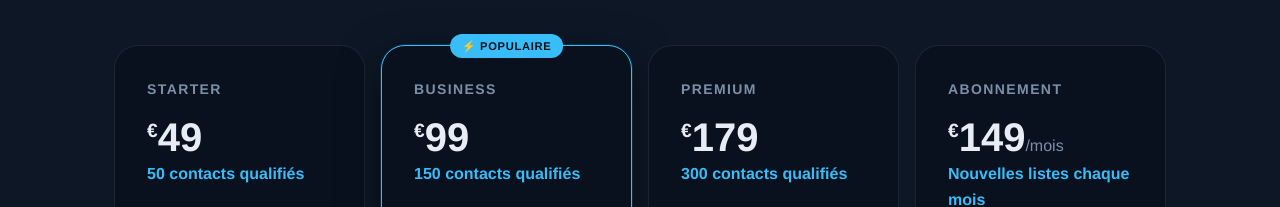
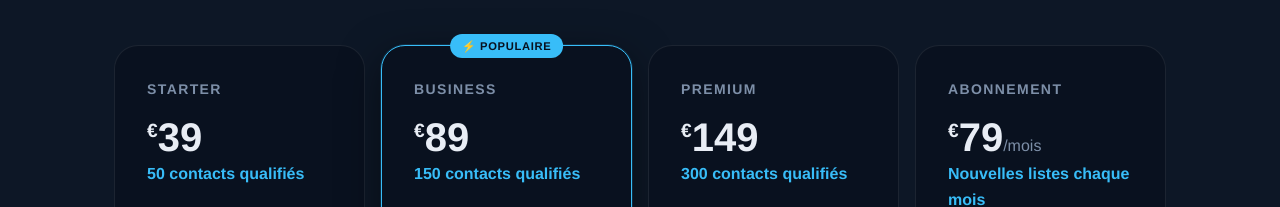
Before and after one commit to LeadForge01/Landing-page-Leadforce-2, a plain HTML site: page leadforce-prospects.html in a window 1280 px wide. Shown: the part 1884-2091 px from the top of the page. Drawn offline with Linux system fonts and the light colour scheme; a web font is replaced by a local one.

Commit message:
Update leadforce-prospects.html

```diff
--- a/leadforce-prospects.html
+++ b/leadforce-prospects.html
@@ -390,7 +390,7 @@
 
       <div class="pricing-card">
         <div class="pricing-name">Starter</div>
-        <div class="pricing-price"><sup>€</sup>49</div>
+        <div class="pricing-price"><sup>€</sup>39</div>
         <div class="pricing-contacts">50 contacts qualifiés</div>
         <div class="pricing-divider"></div>
         <ul class="pricing-features">
@@ -405,7 +405,7 @@
       <div class="pricing-card featured">
         <div class="pricing-badge">⚡ Populaire</div>
         <div class="pricing-name">Business</div>
-        <div class="pricing-price"><sup>€</sup>99</div>
+        <div class="pricing-price"><sup>€</sup>89</div>
         <div class="pricing-contacts">150 contacts qualifiés</div>
         <div class="pricing-divider"></div>
         <ul class="pricing-features">
@@ -419,7 +419,7 @@
 
       <div class="pricing-card">
         <div class="pricing-name">Premium</div>
-        <div class="pricing-price"><sup>€</sup>179</div>
+        <div class="pricing-price"><sup>€</sup>149</div>
         <div class="pricing-contacts">300 contacts qualifiés</div>
         <div class="pricing-divider"></div>
         <ul class="pricing-features">
@@ -433,7 +433,7 @@
 
       <div class="pricing-card">
         <div class="pricing-name">Abonnement</div>
-        <div class="pricing-price"><sup>€</sup>149<sub>/mois</sub></div>
+        <div class="pricing-price"><sup>€</sup>79<sub>/mois</sub></div>
         <div class="pricing-contacts">Nouvelles listes chaque mois</div>
         <div class="pricing-divider"></div>
         <ul class="pricing-features">
```
